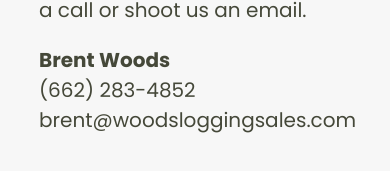
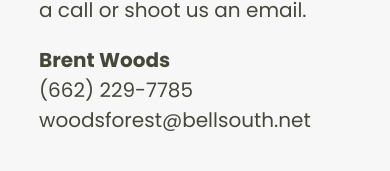
Before and after one commit to whitfieldmedia/brent-woods-logging, a React (Create React App) app in the folder client/: page / in a window 390 px wide. Shown: the part 1885-2056 px from the top of the page. Built offline with nearby package versions, Linux system fonts and the light colour scheme; a web font is replaced by a local one.

Commit message:
added phone number and email

```diff
--- a/client/src/About.js
+++ b/client/src/About.js
@@ -10,7 +10,7 @@ class About extends React.Component {
                     Woods Logging Sales is your go to source for buying used forestry equipment and attachments. We have a wide selection of equipment including Feller Bunchers, Skidders, Log Loaders, Log Trucks, Log Trailers, Dozers, and Attachments from Cat, John Deere, Tigercat, Prentice, Slasher, and other major brands.
                 </p>
                 <p className="about-par">
-                    We are located in Grenada, Ms with clients across North America. When buying from us you're guaranteed to get the best equipment for your money. We try to include as much information about our equipment and attachments. If you're interested in finding out more information or want to buy equipment or attachments give the owner Brent Woods a call at (662) 283-4852.
+                    We are located in Grenada, Ms with clients across North America. When buying from us you're guaranteed to get the best equipment for your money. We try to include as much information about our equipment and attachments. If you're interested in finding out more information or want to buy equipment or attachments give the owner Brent Woods a call at (662) 229-7785.
                 </p>
             </div>
         )
--- a/client/src/Contact.js
+++ b/client/src/Contact.js
@@ -12,8 +12,8 @@ class Contact extends React.Component {
                 <div className="contact-row">
                     <div className="contact-column">
                         <p className="contact-phone"><strong> Brent Woods </strong></p>
-                        <p className="contact-phone"> (662) 283-4852 </p>
-                        <p className="contact-phone"> brent@woodsloggingsales.com </p>
+                        <p className="contact-phone"> (662) 229-7785 </p>
+                        <p className="contact-phone"> woodsforest@bellsouth.net </p>
                     </div>
                 </div>
 
```
